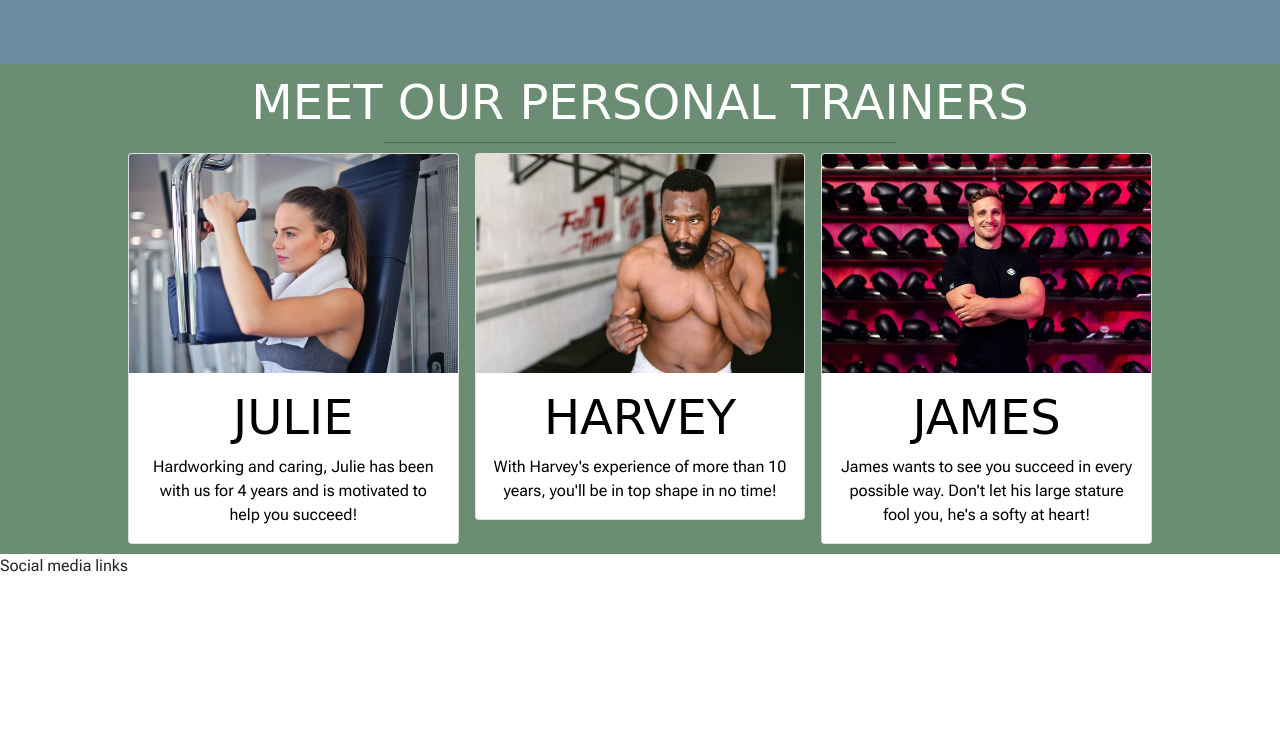
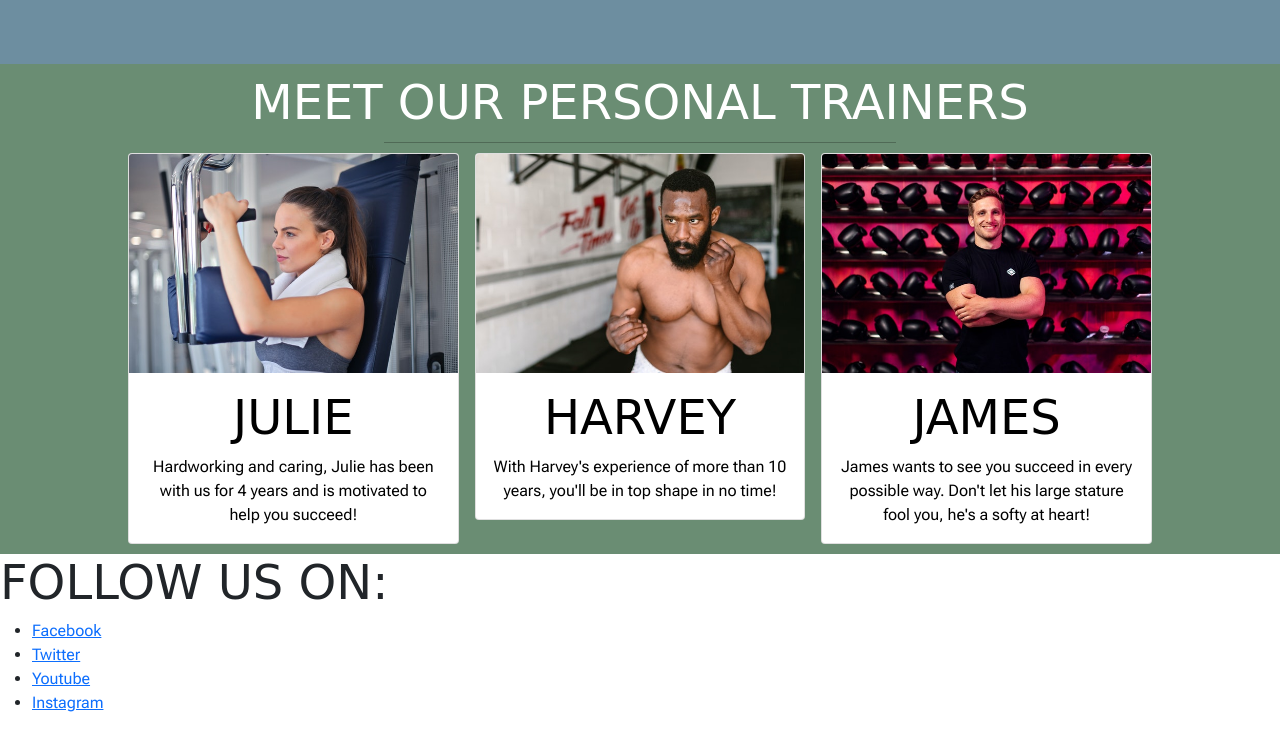
Before and after one commit to JackDay94/Project1, a plain HTML site: page index.html in a window 1280 px wide. Shown: the part 2541-3272 px from the top of the page. Before the commit the page ends 3119 px from the top, so only its background shows below. Drawn offline with nearby package versions, Linux system fonts and the light colour scheme; a web font is replaced by a local one.

Commit message:
Add HTML for footer section

```diff
--- a/index.html
+++ b/index.html
@@ -21,7 +21,7 @@
 <body>
     <header id="bannertop">
         <!-- Main heading -->
-        <a href="index.html">
+        <a href="index.html" aria-label="Go to the Home page">
             <h1 id="logo">Gym Day</h1>
         </a>
         <!-- Navigation -->
@@ -162,7 +162,18 @@
         </div>
       </div>
     </section>
-    <footer>Social media links</footer>
+    <!-- Social media icons -->
+    <footer>
+      <h4>Follow us on:</h4>
+      <div id="media-icons">
+        <ul>
+          <li><a href="www.facebook.com" target="_blank" aria-label="Open Facebook in a new tab">Facebook</a></li>
+          <li><a href="www.twitter.com" target="_blank" aria-label="Open Twitter in a new tab">Twitter</a></li>
+          <li><a href="www.youtube.com" target="_blank" aria-label="Open Youtube in a new tab">Youtube</a></li>
+          <li><a href="www.instagram.com" target="_blank" aria-label="Open Instagram in a new tab">Instagram</a></li>
+        </ul>
+      </div>
+    </footer>
 
     <!-- Font Awesome script -->
     <script src="https://kit.fontawesome.com/9918a76ce2.js" crossorigin="anonymous"></script>
```
